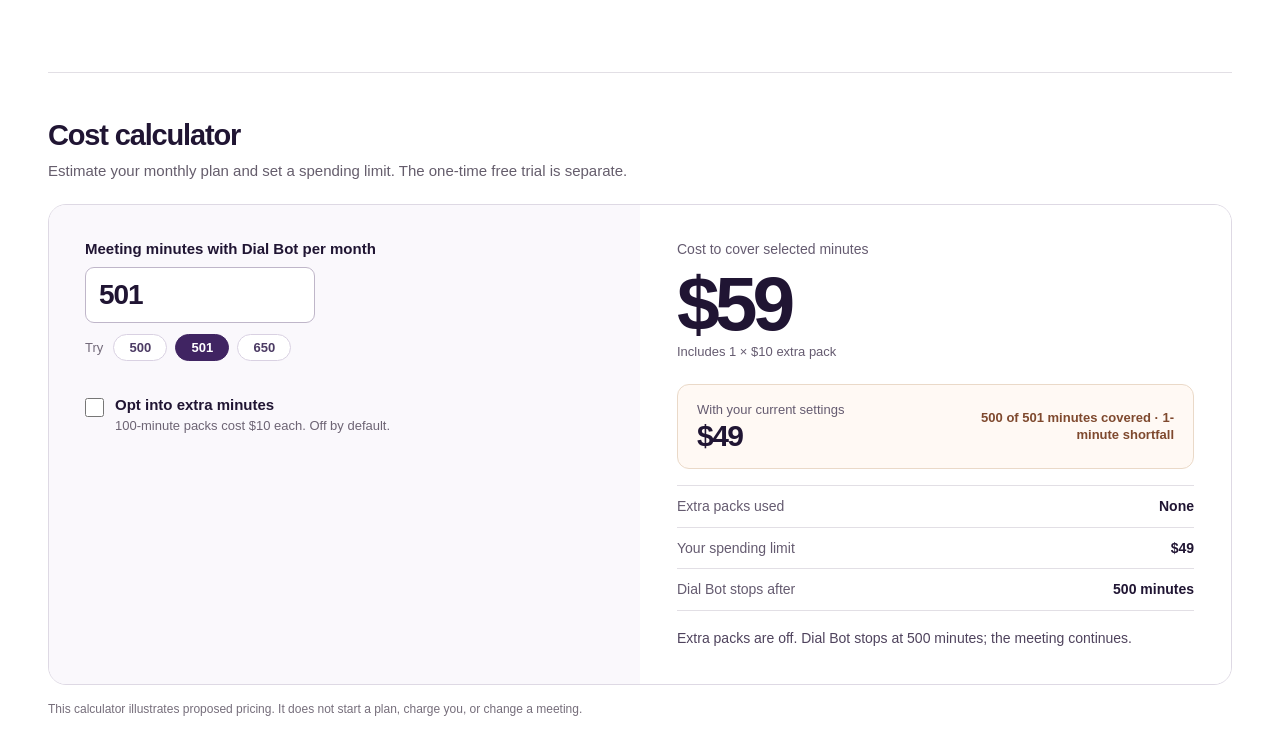
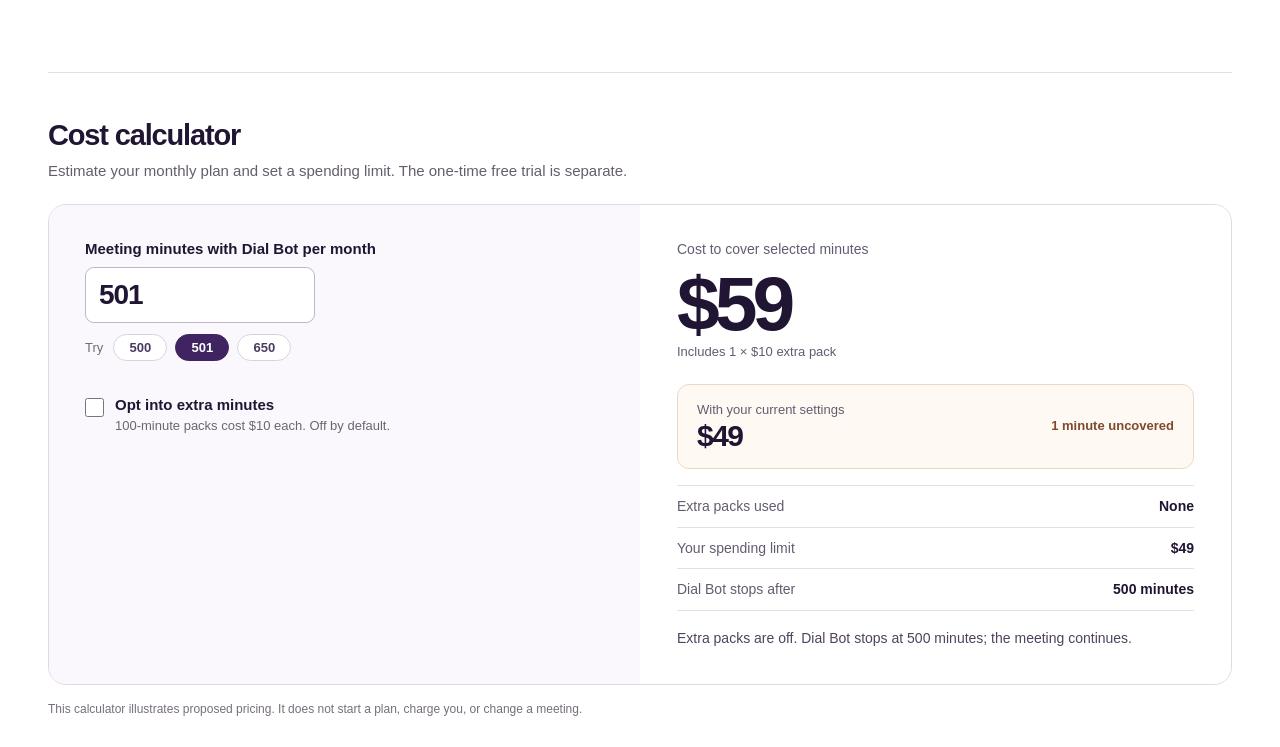
Before and after one commit to amitdialpad/amitdialpad.github.io, a plain HTML site: page dialbot/pricing.html in a window 1280 px wide. Both pictures are taken after a click on the button "501". Shown: the part 1059-1806 px from the top of the page. Drawn offline with Linux system fonts and the light colour scheme; animation ran at ten frames a second; a web font is replaced by a local one.

Commit message:
Keep pricing calculator coverage status on one line

```diff
--- a/dialbot/pricing.css
+++ b/dialbot/pricing.css
@@ -59,14 +59,14 @@
 .current-settings span{display:block;font-size:13px;color:#655b70;margin-bottom:4px}
 .current-settings strong{display:block;font-size:30px;line-height:1;letter-spacing:-.05em}
 .current-settings p{font-size:13px;line-height:1.35;font-weight:630;white-space:nowrap;text-align:right;margin:0}
-.current-settings[data-shortfall=true] p{color:#7f492e;white-space:normal;max-width:230px}
+.current-settings[data-shortfall=true] p{color:#7f492e}
 .result-rows{border-top:1px solid #e2dfe5}
 .result-rows p{display:flex;justify-content:space-between;gap:20px;border-bottom:1px solid #e2dfe5;padding:11px 0;margin:0;font-size:14px;line-height:1.35}
 .result-rows span{color:#655b70}
 .result-rows strong{font-weight:720;text-align:right}
 #calculator-message{font-size:14px;line-height:1.45;color:#4f435d;margin:17px 0 0}
 .calculator-note{font-size:12px;line-height:1.4;color:#766e7b;margin:16px 0 0}
-@media(max-width:1050px){.plan-grid{grid-template-columns:1fr}.plan-top{min-height:0}.plan-facts>div{display:grid;grid-template-columns:130px minmax(0,1fr);gap:15px;min-height:0}.plan-facts dt{margin-bottom:0}}
+@media(max-width:1050px){.plan-grid{grid-template-columns:1fr}.plan-top{min-height:0}.plan-facts>div{display:grid;grid-template-columns:130px minmax(0,1fr);gap:15px;min-height:0}.plan-facts dt{margin-bottom:0}.current-settings{align-items:flex-start;flex-direction:column;gap:8px}.current-settings p{text-align:left}}
 @media(max-width:900px){.plan-top{padding:24px 25px 26px}.plan-facts{padding:0 25px}.plan-facts>div{grid-template-columns:105px 1fr}.calculator-inputs,.calculator-result{padding:30px}}
 @media(max-width:760px){.pricing-main{padding-top:48px;padding-bottom:70px}.pricing-heading{padding-bottom:30px}.pricing-heading h1{font-size:64px}.pricing-status{font-size:11px}.section-heading p{margin-top:9px}.plans{padding:37px 0 54px}.calculator{padding-top:39px}.calculator-grid{grid-template-columns:1fr}.calculator-result{border-top:1px solid #ded9e4}}
 @media(max-width:620px){.pricing-heading{align-items:start;gap:15px}.pricing-heading h1{font-size:58px}.pricing-status{max-width:125px;text-align:center;line-height:1.25}.section-heading h2{font-size:26px}.site-header nav{display:flex;gap:0}.site-header nav a:not(.site-pricing-link){display:none}.site-header nav .site-pricing-link{font-size:14px}.plan-top,.calculator-inputs,.calculator-result{padding:24px}.plan-facts{padding:0 24px}.plan-facts>div{grid-template-columns:105px minmax(0,1fr);gap:11px}.plan-facts dt,.plan-facts dd{font-size:13px}.plan-link,.plan-next-step{margin-left:24px}.calculator-result>strong{font-size:66px}.current-settings{align-items:start;flex-direction:column;gap:9px}.current-settings p{max-width:none;text-align:left;white-space:normal}}
--- a/dialbot/pricing.html
+++ b/dialbot/pricing.html
@@ -6,8 +6,8 @@
   <meta name="description" content="Dial Bot pricing: the first 100 meeting minutes free, then an optional monthly plan with a spending limit.">
   <title>Pricing — Dial Bot</title>
   <link rel="icon" href="./assets/dialpad-icon-tile-gradient.svg" type="image/svg+xml">
-  <link rel="stylesheet" href="./local.css"><link rel="stylesheet" href="./pricing.css?v=pricing-review6">
-  <script src="./pricing.js?v=pricing-review6" defer></script>
+  <link rel="stylesheet" href="./local.css"><link rel="stylesheet" href="./pricing.css?v=pricing-review7">
+  <script src="./pricing.js?v=pricing-review7" defer></script>
 </head>
 <body class="pricing-page">
   <a class="skip-link" href="#main">Skip to content</a>
@@ -73,7 +73,7 @@
         <div class="calculator-result" aria-live="polite" aria-atomic="true">
           <span>Cost to cover selected minutes</span><strong id="projected-cost">$49</strong>
           <p class="quote-breakdown" id="quote-breakdown">500 minutes included in the monthly plan</p>
-          <div class="current-settings" id="current-settings"><div><span>With your current settings</span><strong id="current-cost">$49</strong></div><p id="current-coverage">All 500 estimated minutes covered</p></div>
+          <div class="current-settings" id="current-settings"><div><span>With your current settings</span><strong id="current-cost">$49</strong></div><p id="current-coverage">All 500 minutes covered</p></div>
           <div class="result-rows">
             <p><span>Extra packs used</span><strong id="pack-count">None</strong></p>
             <p><span>Your spending limit</span><strong id="spend-limit">$49</strong></p>
--- a/dialbot/pricing.js
+++ b/dialbot/pricing.js
@@ -58,7 +58,7 @@
     costOutput.textContent = '$' + quoteCost.toLocaleString();
     quoteBreakdown.textContent = requiredPacks === 0 ? '500 minutes included in the monthly plan' : 'Includes ' + requiredPacks + ' × $10 extra ' + (requiredPacks === 1 ? 'pack' : 'packs');
     currentCostOutput.textContent = '$' + currentCost.toLocaleString();
-    currentCoverage.textContent = shortfall > 0 ? covered.toLocaleString() + ' of ' + value.toLocaleString() + ' minutes covered · ' + shortfall.toLocaleString() + '-minute shortfall' : 'All ' + value.toLocaleString() + ' estimated minutes covered';
+    currentCoverage.textContent = shortfall > 0 ? shortfall.toLocaleString() + (shortfall === 1 ? ' minute' : ' minutes') + ' uncovered' : 'All ' + value.toLocaleString() + ' minutes covered';
     currentSettings.dataset.shortfall = String(shortfall > 0);
     packOutput.textContent = packsUsed === 0 ? 'None' : packsUsed + ' × $10';
     spendOutput.textContent = '$' + budget.toLocaleString();
```
